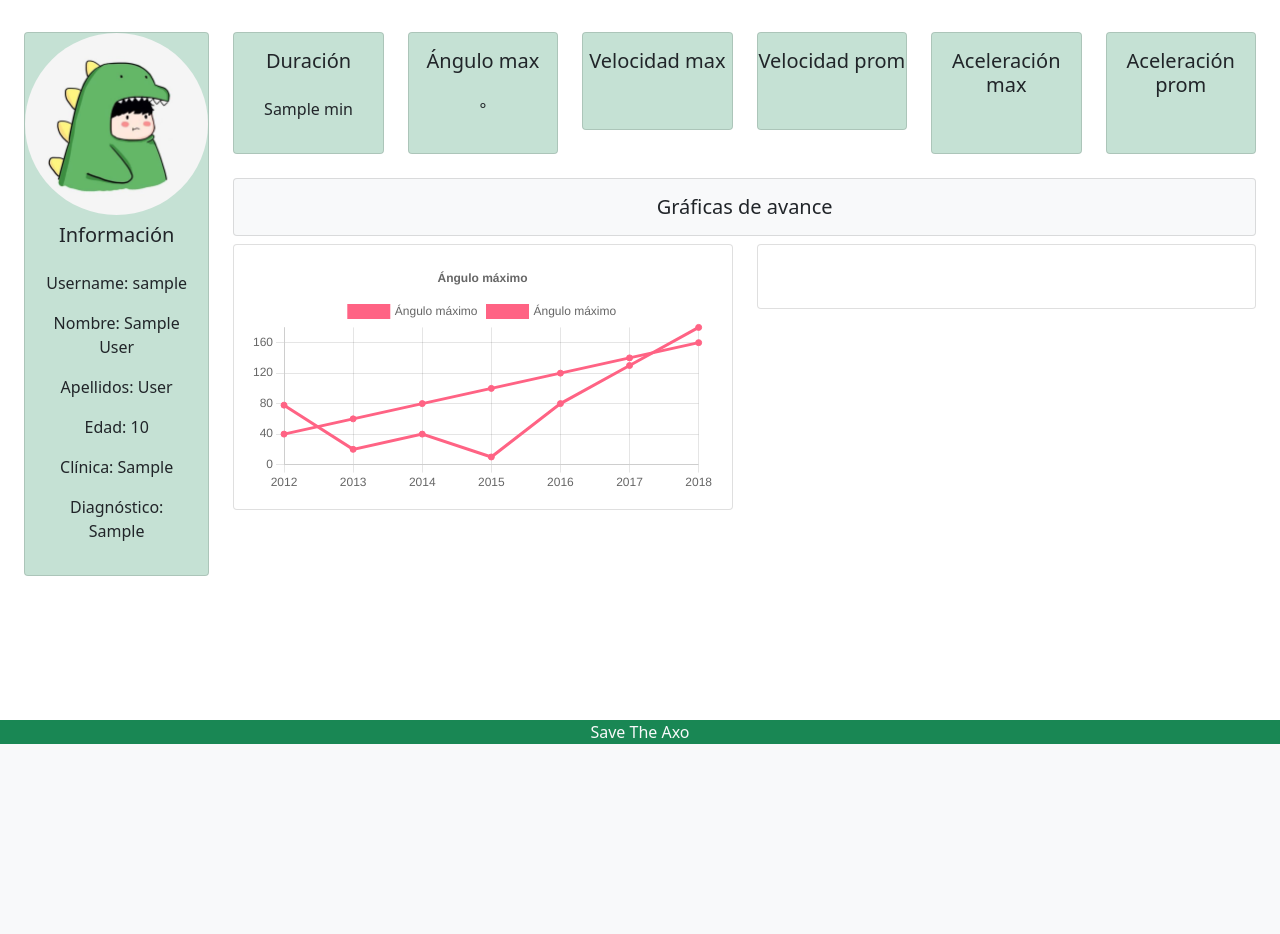
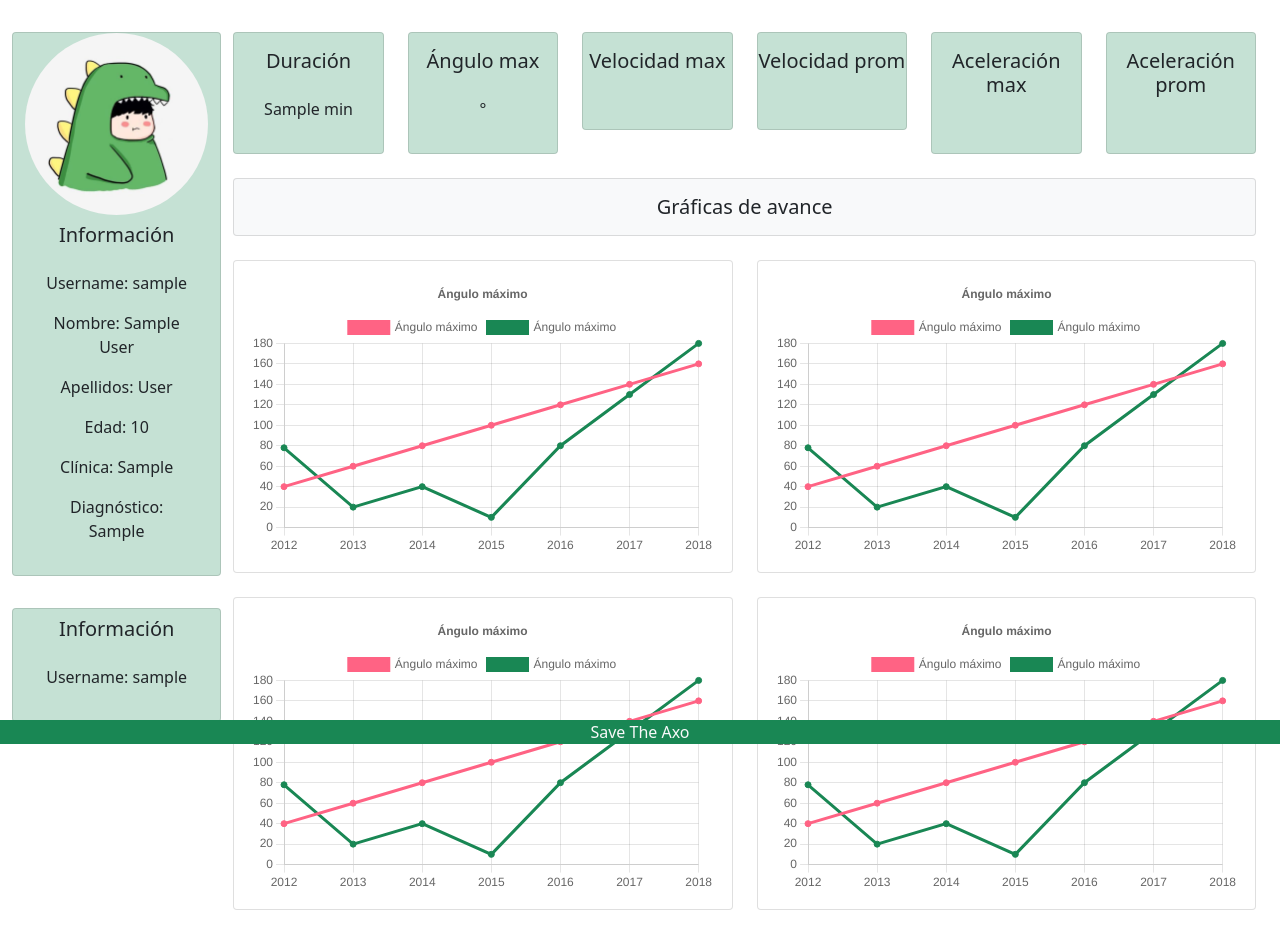
Before and after one commit to Nbtears/Dashboard_game, a PHP site: the page made by user.php in a window 1280 px wide. Shown: the part 56-990 px from the top of the page. Before the commit the page ends 800 px from the top, so only its background shows below. Run offline with PHP 8.4, Linux system fonts and the light colour scheme; tables that the repository leaves empty or names only in its code hold one stand-in row (values such as "Sample post"); data that the repository does not hold is empty.

Commit message:
Cambios en columnas

```diff
--- a/index.php
+++ b/index.php
@@ -10,11 +10,11 @@
 
 <div class="container-fluid mt-5">
     <div class="row justify-content-center">
-        <div class="col-md">
+        <div class="col-md-12 col-lg-12">
             <div class="card-header text-center">
                 Lista de pacientes
             </div>
-            <div class="p-4">
+            <div class="col-md-12 col-lg-12">
                 <table class="table">
                     <thead>
                         <tr>
--- a/main.js
+++ b/main.js
@@ -1,4 +1,7 @@
-const ctx = document.getElementById("myChart").getContext("2d");
+const char1 = document.getElementById("angle").getContext("2d");
+const char2 = document.getElementById("rep").getContext("2d");
+const char3 = document.getElementById("Vel_Acc").getContext("2d");
+const char4 = document.getElementById("Avg").getContext("2d");
 
 const labels = [
     "2012",
@@ -22,8 +25,8 @@ const data = {
         {
             data: [78,20,40,10,80,130,180],
             label: "Ángulo máximo",
-            backgroundColor: 'rgb(255, 99, 132)',
-            borderColor: 'rgb(255, 99, 132)',
+            backgroundColor: 'rgb(25, 135, 84)',
+            borderColor: 'rgb(25, 135, 84)',
             },
     ],
 };
@@ -42,4 +45,7 @@ const config = {
     },
 };
 
-const myChart = new Chart(ctx,config);
+const Angle_chart = new Chart(char1,config);
+const Rep_chart = new Chart(char2,config);
+const Vel_chart = new Chart(char3,config);
+const Avg_chart = new Chart(char4,config);
--- a/user.php
+++ b/user.php
@@ -14,6 +14,7 @@
 <div class="container-fluid mt-3 mb-3">
   <div class="row">
     <div class="col-md-6 col-lg-2">
+      <div class="row">
         <div class="card bg-success text-center bg-opacity-25 mt-3 mb-3"">
           <img src="sources/1.jpg" class="card-img-top rounded-circle">
           <h5 class="card-title text-center mt-2">Información</h5>
@@ -24,6 +25,15 @@
             <p class="card-text text-center">Edad: <?php echo $data["age"]?></p></p>
             <p class="card-text text-center">Clínica: <?php echo $data["clinic"]?></p></p>
             <p class="card-text text-center">Diagnóstico: <?php echo $data["injury"]?></p></p>
+          </div>
+        </div>
+      </div>
+      <div class="row">
+        <div class="card bg-success text-center bg-opacity-25 mt-3 mb-3"">
+          <h5 class="card-title text-center mt-2">Información</h5>
+          <div class="card-body">
+            <p class="card-text text-center">Username: <?php echo $username?></p></p>
+          </div>
         </div>
       </div>
     </div>
@@ -94,16 +104,32 @@
       </div>
       <div class="row">
         <div class="col-md-6 col-lg-6">
-          <div class="card">
+          <div class="card mt-3 mb-2">
             <div class="card-body">
-              <canvas id="myChart" width="50" height= "25"></canvas>
+              <canvas id="angle" width="50" height= "30"></canvas>
             </div>
           </div>
         </div>
         <div class="col-md-6 col-lg-6">
-          <div class="card">
+          <div class="card mt-3 mb-2">
             <div class="card-body">
-              <canvas id="myChart2" width="50" height= "25"></canvas>
+              <canvas id="rep" width="50" height= "30"></canvas>
+            </div>
+          </div>
+        </div>
+      </div>
+      <div class="row">
+        <div class="col-md-6 col-lg-6">
+          <div class="card mt-3 mb-2">
+            <div class="card-body">
+              <canvas id="Vel_Acc" width="50" height= "30"></canvas>
+            </div>
+          </div>
+        </div>
+        <div class="col-md-6 col-lg-6">
+          <div class="card mt-3 mb-2">
+            <div class="card-body">
+              <canvas id="Avg" width="50" height= "30"></canvas>
             </div>
           </div>
         </div>
```
Lines whose indentation alone changed are shown as unchanged.
